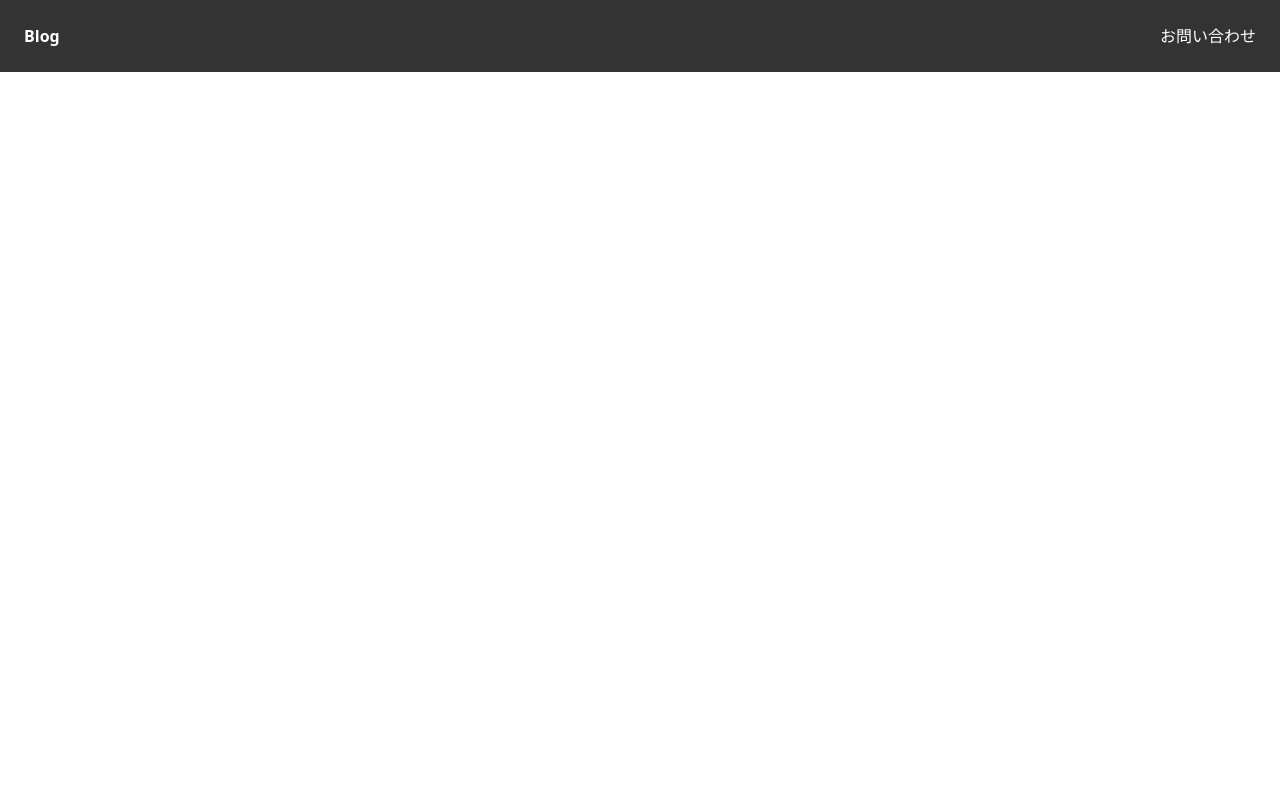
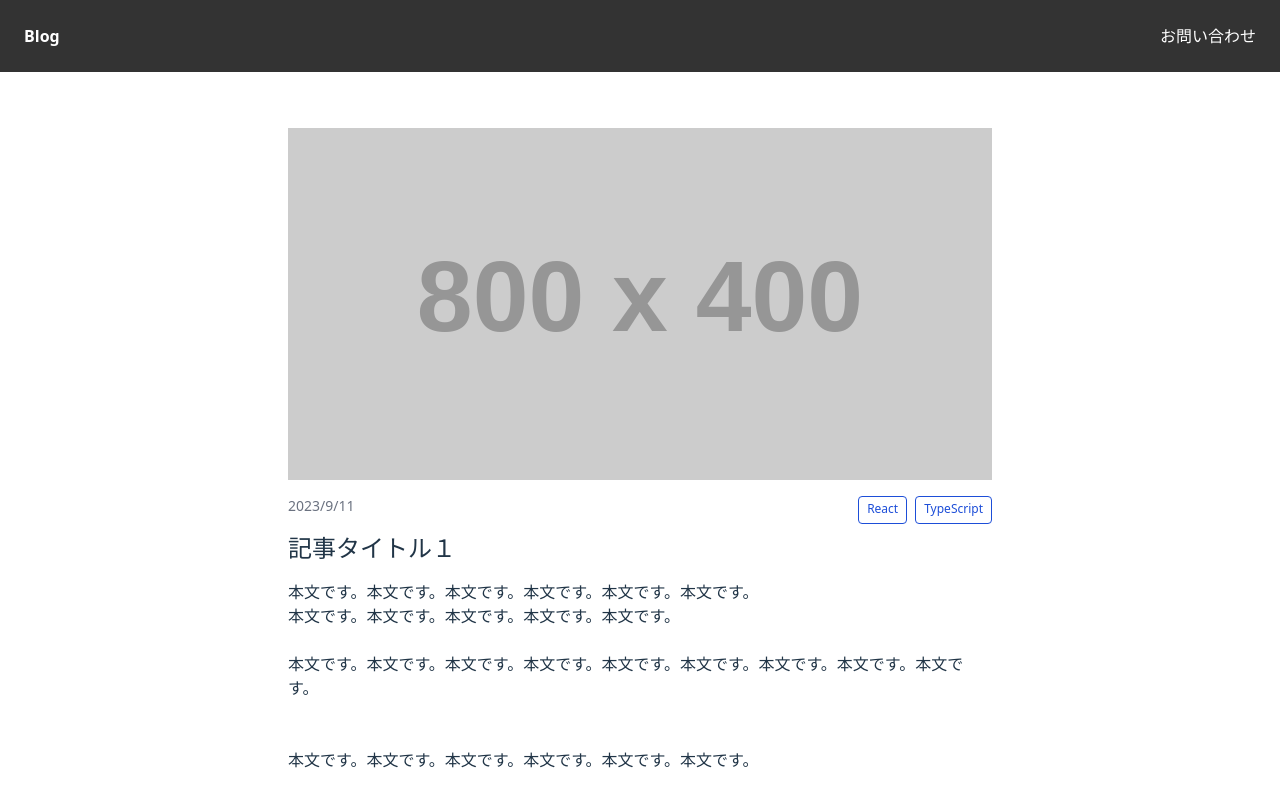
Before and after one commit to masanori0117/test-app, a React (Vite) app: page /posts/1 in a window 1280 px wide. Before the commit this address had no page. Shown: the top 806 px of the page. Built offline with nearby package versions, Linux system fonts and the light colour scheme.

Commit message:
課題2の実装修正

```diff
--- a/src/App.jsx
+++ b/src/App.jsx
@@ -12,7 +12,7 @@ export default function App() {
         <main className="max-w-3xl mx-auto mt-20 px-4">
           <Routes>
             <Route path="/" element={<PostList />} />
-            <Route path="/post/:id" element={<PostDetail />} />
+            <Route path="/posts/:id" element={<PostDetail />} />
           </Routes>
         </main>
       </div>
--- a/src/components/Header.jsx
+++ b/src/components/Header.jsx
@@ -1,8 +1,10 @@
+import { Link } from 'react-router-dom';
+
 export default function Header() {
   return (
     <header className="w-full bg-[#333] text-white px-6 py-6 flex justify-between items-center fixed top-0 left-0 z-10">
-      <a href="#" className="text-base font-extrabold hover:text-white">Blog</a>
-      <a href="#" className="text-white font-extrabold hover:text-white">お問い合わせ</a>
+      <Link to="/" className="text-base font-extrabold hover:text-white">Blog</Link>
+      <Link to="/" className="text-white font-extrabold hover:text-white">お問い合わせ</Link>
     </header>
   );
 }
--- a/src/components/PostCard.jsx
+++ b/src/components/PostCard.jsx
@@ -3,7 +3,7 @@ import { Link } from "react-router-dom";
 
 export default function PostCard({ post }) {
   return (
-    <Link className="block text-inherit hover:text-inherit no-underline" to={`/post/${post.id}`}>
+    <Link className="block text-inherit hover:text-inherit no-underline" to={`/posts/${post.id}`}>
       <div className="border border-gray-300 p-4 mb-6 shadow-sm flex flex-col">
         <div className="flex justify-between">
           <p className="text-sm text-gray-500 mb-2">
--- a/src/components/PostDetail.jsx
+++ b/src/components/PostDetail.jsx
@@ -13,7 +13,7 @@ export default function PostDetail() {
 
   return (
     <div className="p-4 mb-6 flex flex-col">
-      <PostDetailImage imageName={post.thumbnailUrl} />
+      <PostDetailImage imageUrl={post.thumbnailUrl} />
       <div className="flex justify-between">
         <p className="text-sm text-gray-500 mb-2">
           {new Date(post.createdAt).toLocaleDateString("ja-JP")}
--- a/src/components/PostDetailImage.jsx
+++ b/src/components/PostDetailImage.jsx
@@ -1,8 +1,8 @@
-export default function PostDetailImage({ imageName }) {
-  if (!imageName) return null;
+export default function PostDetailImage({ imageUrl }) {
+  if (!imageUrl) return null;
   return (
     <img
-      src={imageName}
+      src={imageUrl}
       alt="投稿画像"
       className="w-full h-auto mb-4"
     />
```
